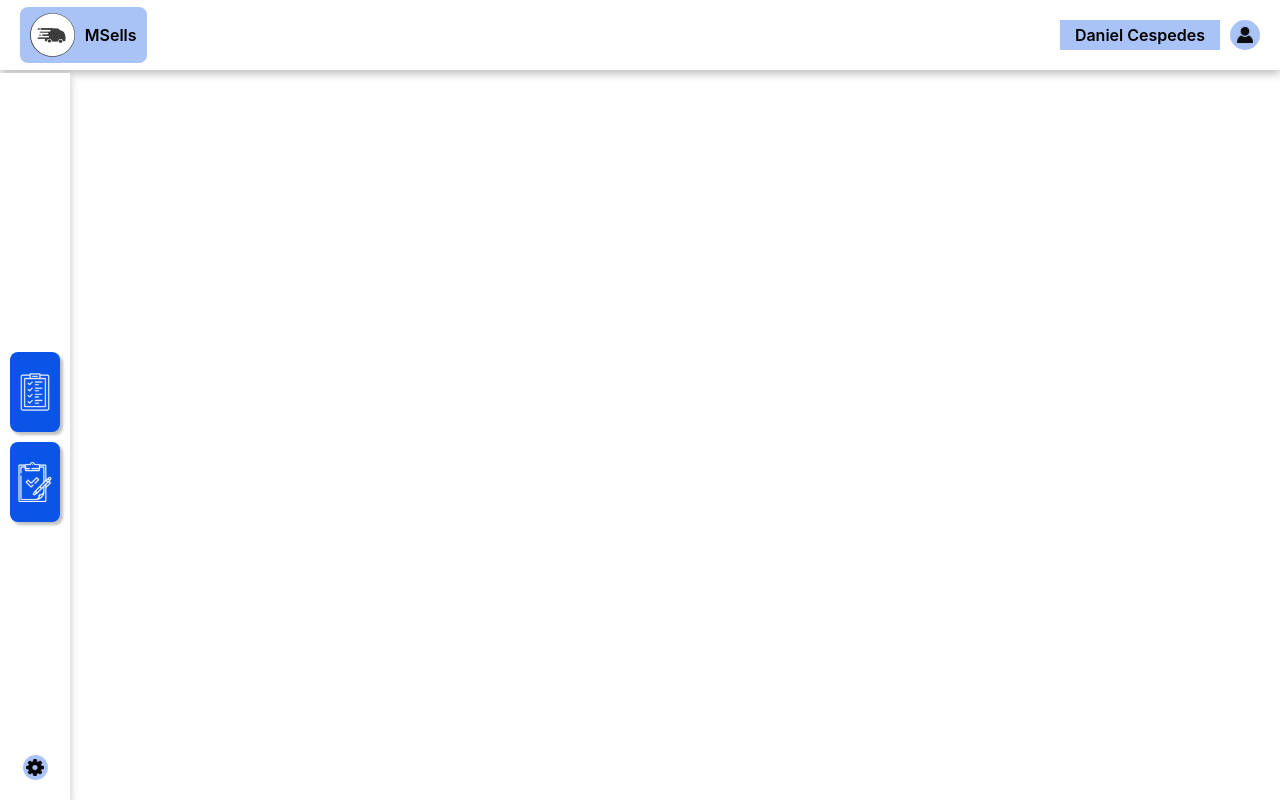
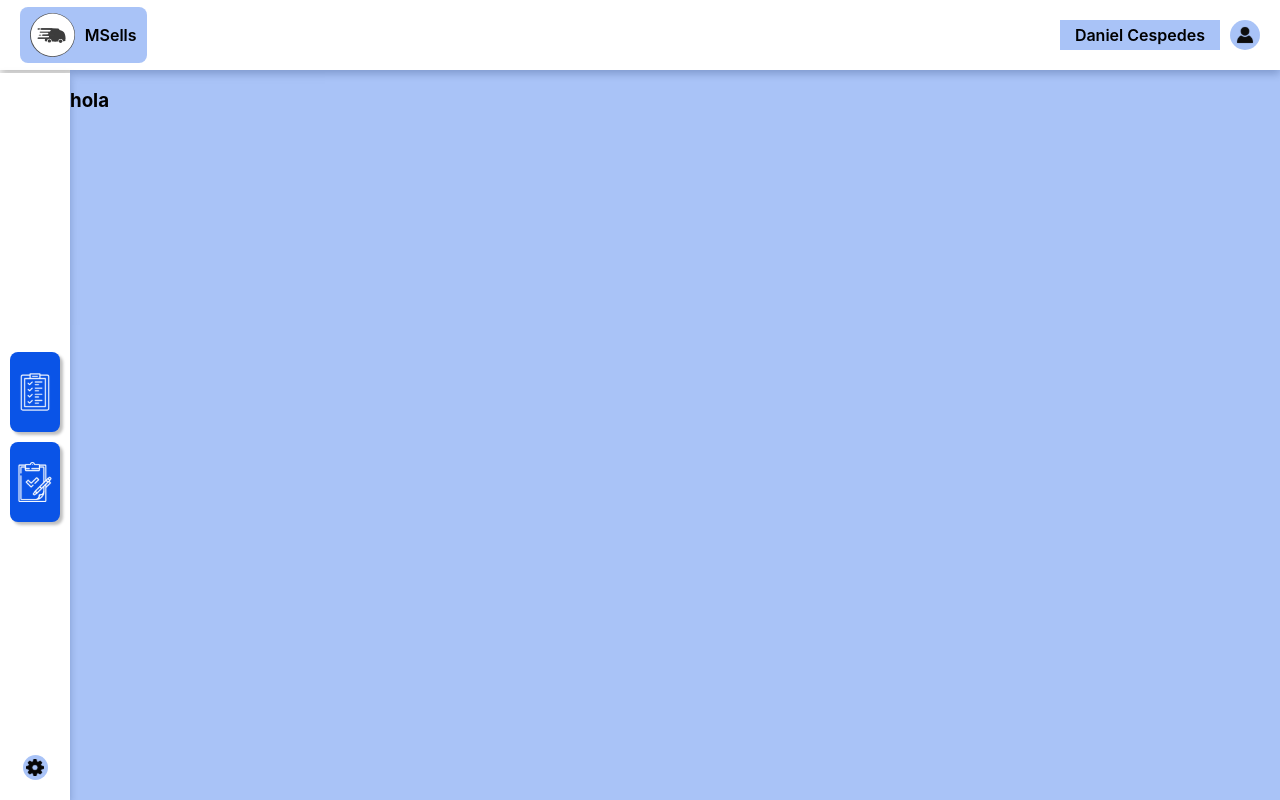
Before and after one commit to dan33pro/msells-app, a Next.js app: page / in a window 1280 px wide. Built offline with nearby package versions, Linux system fonts and the light colour scheme.

Commit message:
Cambios de Layout

```diff
--- a/src/containers/Layout.jsx
+++ b/src/containers/Layout.jsx
@@ -1,7 +1,9 @@
 import React from 'react';
 
+import styles from '@styles/Layout.module.scss';
+
 const Layout = ({ children }) => {
-  return <div className="Layout">{children}</div>;
+  return <div className={styles.Layout}>{children}</div>;
 };
 
 export default Layout;
--- /dev/null
+++ b/src/containers/MainContainer.jsx
@@ -0,0 +1,14 @@
+import React from 'react';
+
+import styles from '@styles/MainContainer.module.scss';
+
+const MainConatiner = (props) => {
+  const { title } = props;
+  return (
+    <div className={styles.MainConatiner}>
+      <h3 className={styles.title}>{title}</h3>
+    </div>
+  );
+};
+
+export default MainConatiner;
--- a/src/hooks/useInitialState.js
+++ b/src/hooks/useInitialState.js
@@ -2,6 +2,7 @@ import { useState } from 'react';
 
 const initialState = {
   stateViewMenuNav: false,
+  viewConsultarRutas: true,
   user: 'Daniel Cespedes',
 };
 
@@ -12,6 +13,13 @@ const useInitialState = () => {
     setState({
       ...state,
       stateViewMenuNav: newState,
+    });
+  };
+
+  const toggleConsultarRutas = (newState) => {
+    setState({
+      ...state,
+      viewConsultarRutas: newState,
     });
   };
 
@@ -26,6 +34,7 @@ const useInitialState = () => {
     state,
     toggleMenuNav,
     changeUser,
+    toggleConsultarRutas,
   };
 };
 
--- a/src/pages/index.js
+++ b/src/pages/index.js
@@ -1,6 +1,12 @@
+import Layout from '@containers/Layout';
+import MainConatiner from '@containers/MainContainer';
+import AppContext from '@context/AppContext';
 import Head from 'next/head';
+import { useContext } from 'react';
 
 export default function Home() {
+  const { state } = useContext(AppContext);
+
   return (
     <>
       <Head>
@@ -9,6 +15,9 @@ export default function Home() {
         <meta name="viewport" content="width=device-width, initial-scale=1" />
         <link rel="icon" href="/favicon.ico" />
       </Head>
+      <Layout>
+        {state.viewConsultarRutas && <MainConatiner title={'hola'} />}
+      </Layout>
     </>
   );
 }
--- a/src/styles/Header.module.scss
+++ b/src/styles/Header.module.scss
@@ -3,7 +3,7 @@
 .Header {
     width: 100vw;
     height: 70px;
-    position: fixed;
+    position: static;
 
     .container {
         padding: 0 20px;
--- /dev/null
+++ b/src/styles/Layout.module.scss
@@ -0,0 +1,10 @@
+@import 'vars';
+
+.Layout {
+    position: absolute;
+    right: 0;
+    bottom: 0;
+    background: $--blue-tr-color;
+    width: calc(100vw - 70px);
+    height: calc(100vh - 70px);
+}
--- /dev/null
+++ b/src/styles/MainContainer.module.scss
@@ -0,0 +1 @@
+@import 'vars';
```
